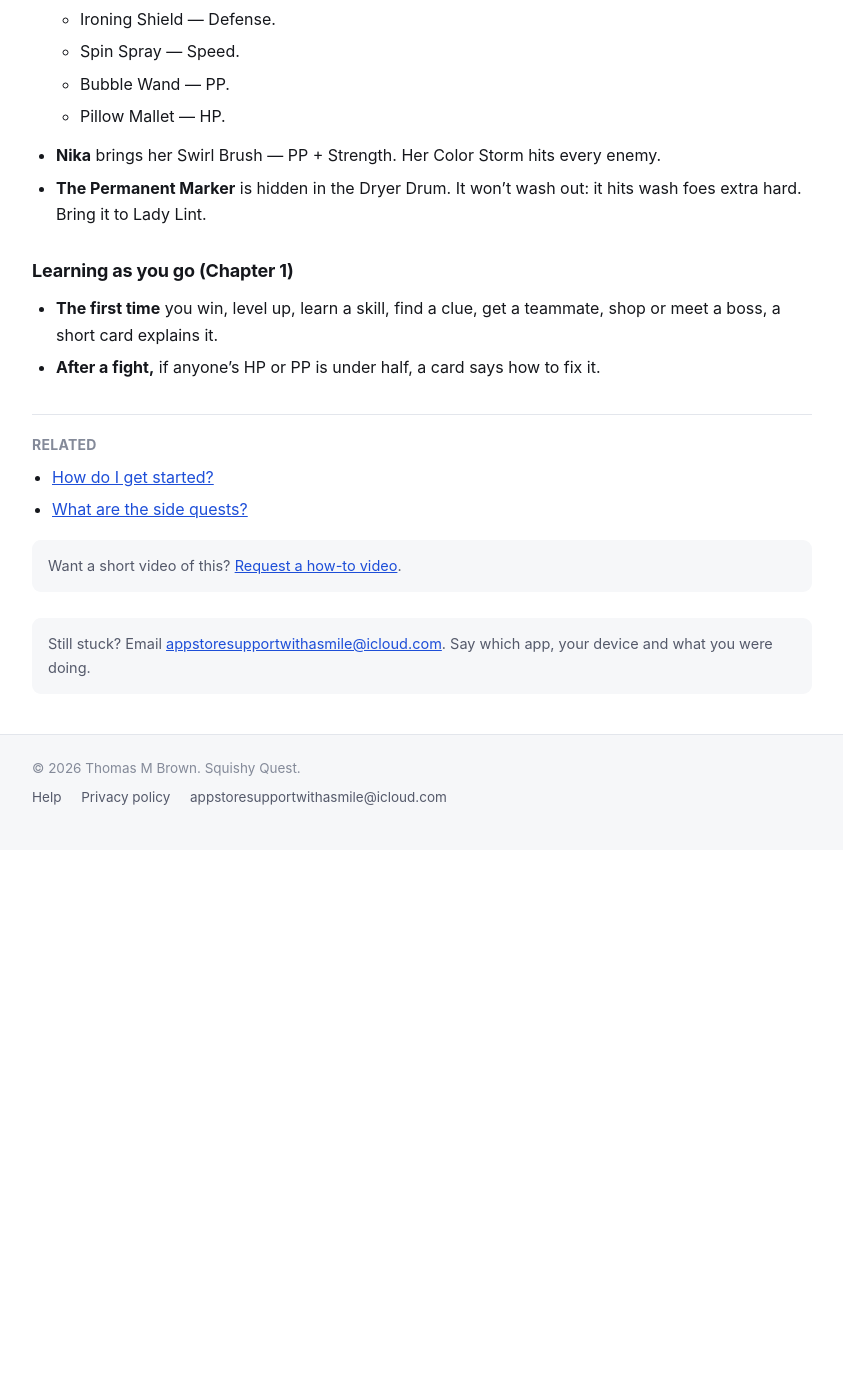
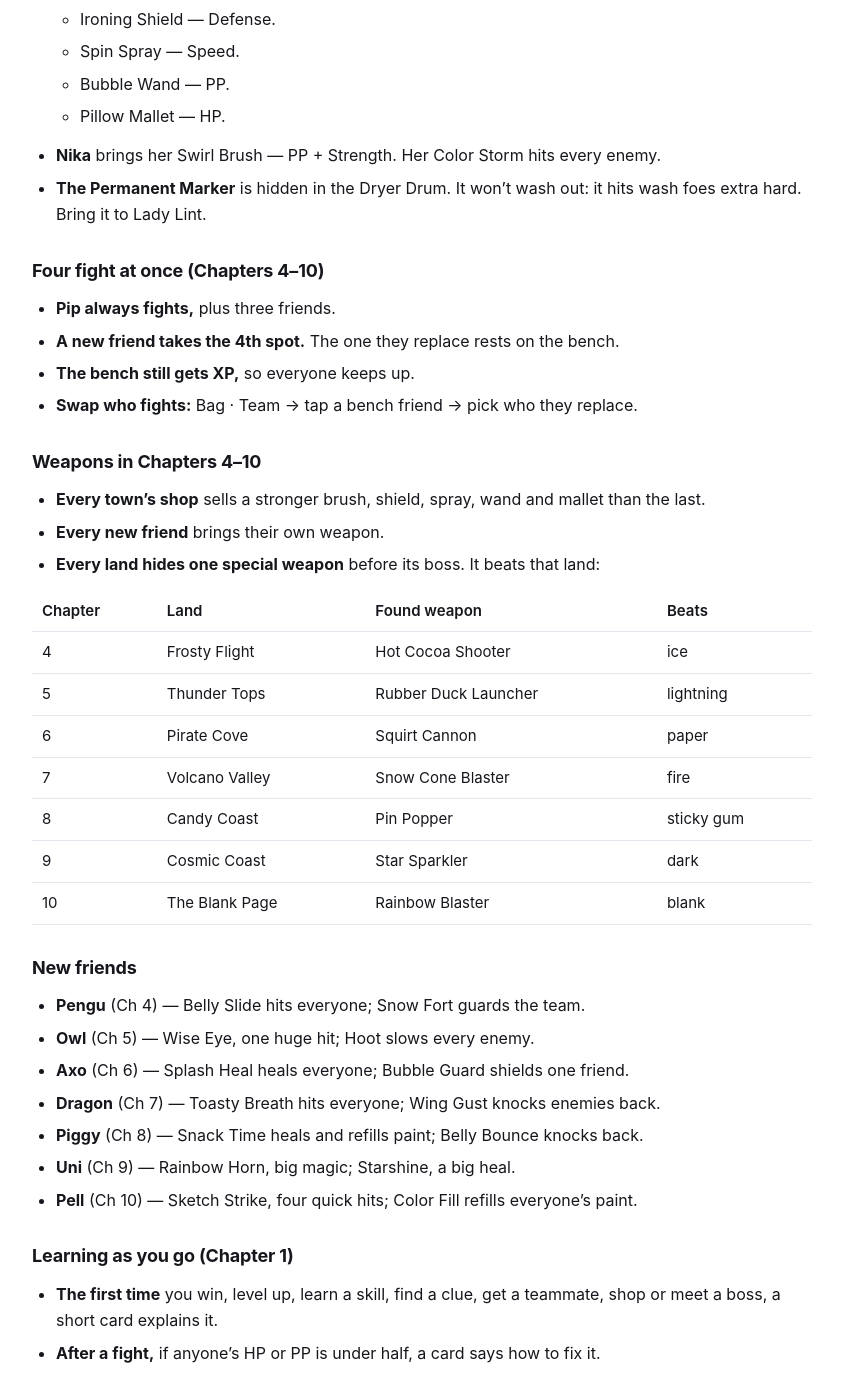
Before and after one commit to mytombrown/team-assist-help, a Jekyll site: the page built from _guides/squishyquest/battles.md, in a window 1280 px wide and 1400 px high, scrolled down 2177 px. Shown: the whole window, without its empty margins (218-1061 px from the left). Built offline with Jekyll 4.4.1, drawn with Linux system fonts in a browser that asks for light colours; before the commit the page ends 3027 px from its top, so only the background shows below that.

Commit message:
Build 5 (Squishy Quest 0.1): Chapters 4–10 — seven new lands, Pengu/Owl/Axo/Dragon/Piggy/Uni/Pell, four fight at once, found weapons, side quests (SQ-1376)
Co-Authored-By: Claude Opus 5.5 <noreply@anthropic.com>

```diff
--- a/_guides/squishyquest/battles.md
+++ b/_guides/squishyquest/battles.md
@@ -84,6 +84,39 @@ related:
 - **Nika** brings her Swirl Brush — PP + Strength. Her Color Storm hits every enemy.
 - **The Permanent Marker** is hidden in the Dryer Drum. It won't wash out: it hits wash foes extra hard. Bring it to Lady Lint.
 
+## Four fight at once (Chapters 4–10)
+
+- **Pip always fights,** plus three friends.
+- **A new friend takes the 4th spot.** The one they replace rests on the bench.
+- **The bench still gets XP,** so everyone keeps up.
+- **Swap who fights:** Bag · Team → tap a bench friend → pick who they replace.
+
+## Weapons in Chapters 4–10
+
+- **Every town's shop** sells a stronger brush, shield, spray, wand and mallet than the last.
+- **Every new friend** brings their own weapon.
+- **Every land hides one special weapon** before its boss. It beats that land:
+
+| Chapter | Land | Found weapon | Beats |
+|---|---|---|---|
+| 4 | Frosty Flight | Hot Cocoa Shooter | ice |
+| 5 | Thunder Tops | Rubber Duck Launcher | lightning |
+| 6 | Pirate Cove | Squirt Cannon | paper |
+| 7 | Volcano Valley | Snow Cone Blaster | fire |
+| 8 | Candy Coast | Pin Popper | sticky gum |
+| 9 | Cosmic Coast | Star Sparkler | dark |
+| 10 | The Blank Page | Rainbow Blaster | blank |
+
+## New friends
+
+- **Pengu** (Ch 4) — Belly Slide hits everyone; Snow Fort guards the team.
+- **Owl** (Ch 5) — Wise Eye, one huge hit; Hoot slows every enemy.
+- **Axo** (Ch 6) — Splash Heal heals everyone; Bubble Guard shields one friend.
+- **Dragon** (Ch 7) — Toasty Breath hits everyone; Wing Gust knocks enemies back.
+- **Piggy** (Ch 8) — Snack Time heals and refills paint; Belly Bounce knocks back.
+- **Uni** (Ch 9) — Rainbow Horn, big magic; Starshine, a big heal.
+- **Pell** (Ch 10) — Sketch Strike, four quick hits; Color Fill refills everyone's paint.
+
 ## Learning as you go (Chapter 1)
 
 - **The first time** you win, level up, learn a skill, find a clue, get a teammate, shop or meet a boss, a short card explains it.
```
Also changed, not shown: _guides/squishyquest/quests.md (+12 -0 lines).
